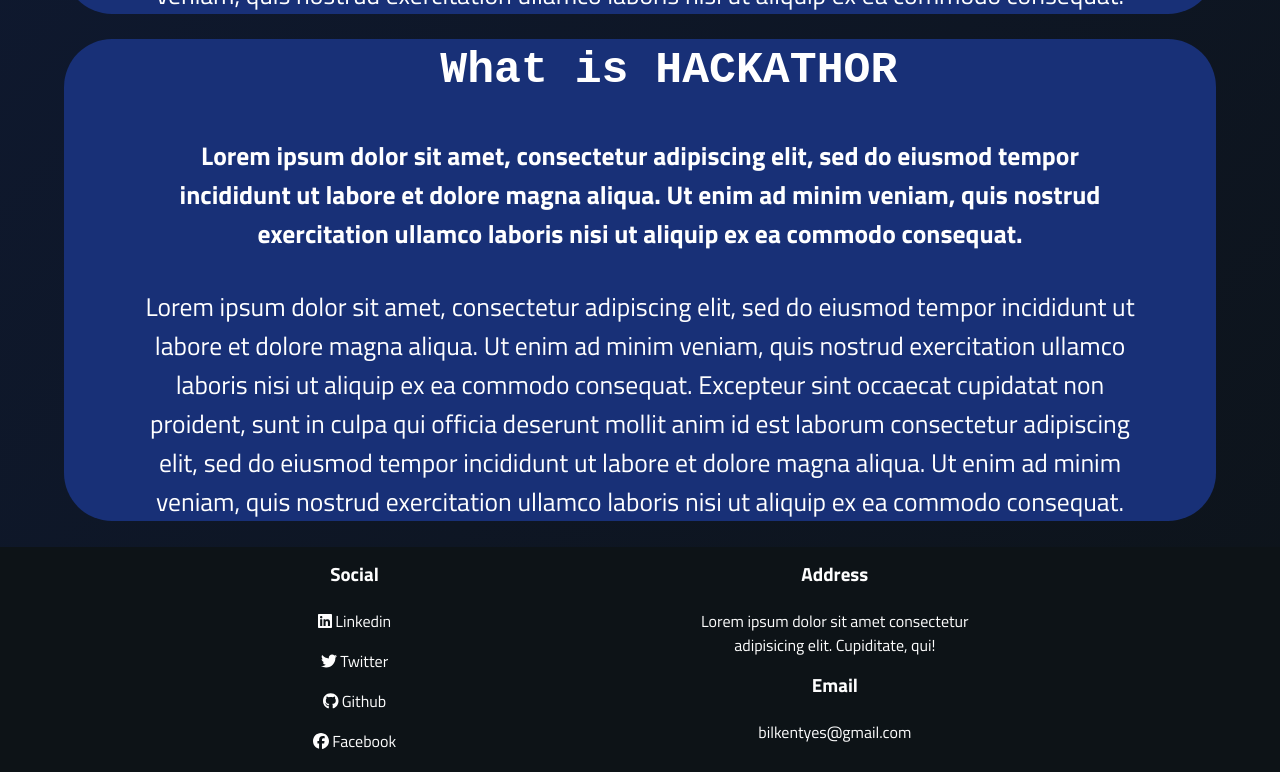
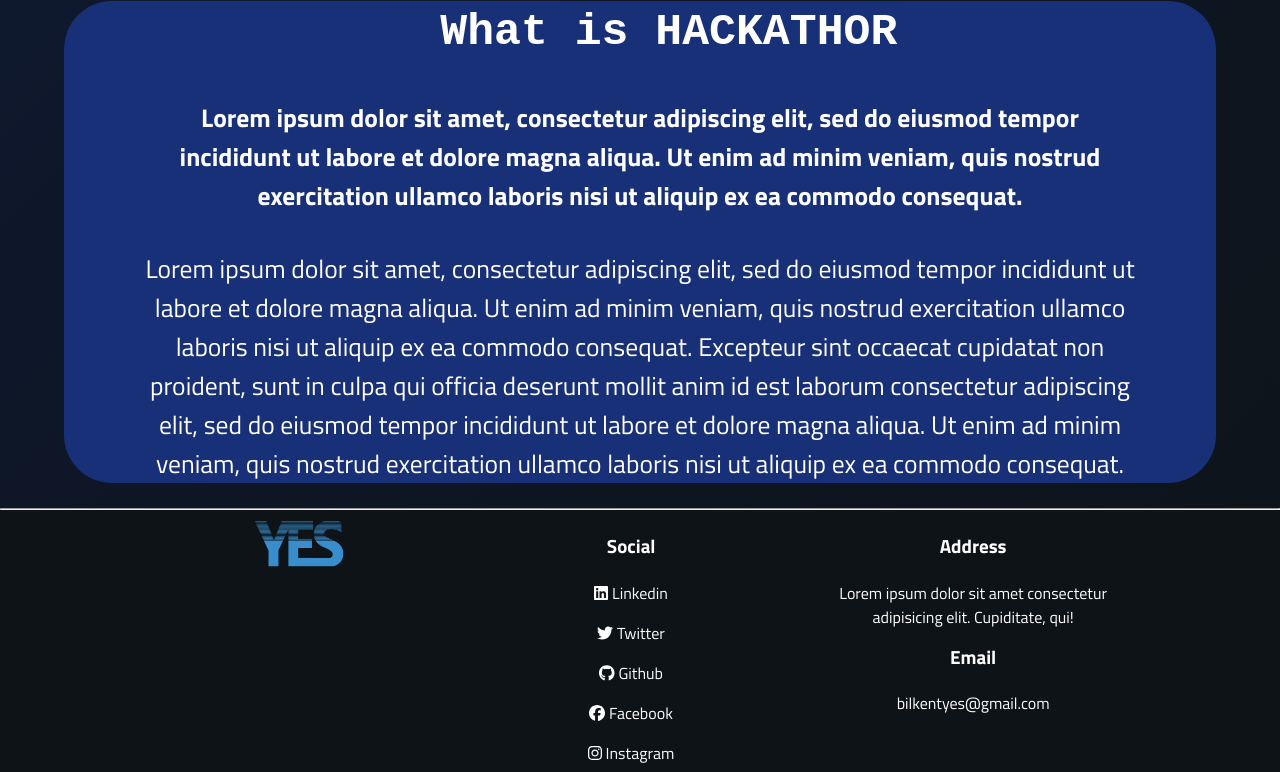
Before and after one commit to erdemerdogdu/Hackathor-Website, a React (Create React App) app: page / in a window 1280 px wide. Shown: the part 2000-2772 px from the top of the page. Built offline with nearby package versions, Linux system fonts and the light colour scheme.

Commit message:
snapping and references from navbar

```diff
--- a/package.json
+++ b/package.json
@@ -12,6 +12,8 @@
     "@testing-library/user-event": "^13.5.0",
     "react": "^18.2.0",
     "react-dom": "^18.2.0",
+    "react-router-dom": "^6.16.0",
+    "react-router-hash-link": "^2.4.3",
     "react-scripts": "5.0.1",
     "web-vitals": "^2.1.4"
   },
--- a/src/App.js
+++ b/src/App.js
@@ -1,4 +1,6 @@
 import "./App.css";
+import { HashLink as Link } from "react-router-hash-link";
+import {BrowserRouter, Route, Routes} from "react-router-dom"
 import Navbar from "./Components/Navbar";
 import Home from "./Components/Home";
 import Body from "./Components/Body";
--- a/src/CSS/Body.css
+++ b/src/CSS/Body.css
@@ -1,6 +1,8 @@
 .page2{
+
+    scroll-snap-align: start;
     margin: 0 5%;
-    padding-top: 5%;
+    padding-top: 2%;
 }
 
 .page2 .textdiv{
--- a/src/CSS/Footer.css
+++ b/src/CSS/Footer.css
@@ -37,9 +37,9 @@ footer {
   color: white;
 }
 
-footer img {
+img {
   max-width: 250px;
-  padding-right: 20px;
+  margin: auto;
   width: 40%;
 }
 
--- a/src/CSS/Home.css
+++ b/src/CSS/Home.css
@@ -12,6 +12,7 @@
   font-size: 8vw;
   color: white;
   text-align: center;
+  scroll-snap-align: end;
 }
 
 /* Unleash your code! */
@@ -32,6 +33,7 @@ h2 {
 
 .home-content-p {
   margin: 5px;
+  scroll-snap-align: center;
 }
 
 /* PC */
--- a/src/CSS/Navbar.css
+++ b/src/CSS/Navbar.css
@@ -1,4 +1,7 @@
-
+html {
+  scroll-behavior: smooth;
+  scroll-snap-type: y proximity;
+}
 
 @media (min-width:768px) {
   .header{
--- a/src/Components/Body.js
+++ b/src/Components/Body.js
@@ -3,7 +3,7 @@ import "../CSS/Body.css";
 
 function Body() {
   return (
-    <div class="page2">
+    <div class="page2" id="whatis">
       <div class="textdiv">
         <h2>What is HACKATHOR</h2>
         <div>
--- a/src/Components/Footer.js
+++ b/src/Components/Footer.js
@@ -6,8 +6,13 @@ import "../CSS/Footer.css"
 function Footer() {
   return (
     <div class="footer">
+      <hr />
       <div class="content">
-        <div class="social-media">
+      <div>
+        <img src={require("../Assets/yes.png")}></img>
+
+        </div>
+        <div class="social-media" id="footer">
           <h4>Social</h4>
           <p>
             <a href="#"><FontAwesomeIcon icon={faLinkedin} /> Linkedin</a>
@@ -34,13 +39,9 @@ function Footer() {
           <h4 class="mail">Email</h4>
           <p><a href="#">bilkentyes@gmail.com</a></p>
         </div>
+
       </div>
-      <footer>
-        <hr />
-        <img src={require("../Assets/yes.png")}></img>
-        <br />
-        © 2023 Bilkent YES
-      </footer>
+      © 2023 Bilkent YES
     </div>
   )
 }
--- a/src/Components/Navbar.js
+++ b/src/Components/Navbar.js
@@ -1,4 +1,5 @@
-import React, {useRef} from "react";
+import React, {useRef} from "react"
+import { Link } from "react-router-dom"
 import { FontAwesomeIcon } from '@fortawesome/react-fontawesome'
 import { faBars, faXmark } from '@fortawesome/free-solid-svg-icons'
 import "../CSS/Navbar.css";
@@ -25,10 +26,10 @@ function Navbar(props) {
       <header class="header">
         <a href="#" class="logo"><img src={require("../Assets/hackathor.png")} alt="logo"></img></a>
         <nav class="navbar">
-          <a href="#" class="">About</a>
+          <a href="#whatis" class="">About</a>
           <a href="#" class="">Photos</a>
           <a href="#" class="">Coordinators</a>
-          <a href="#" class="">Contact</a>
+          <a href="#footer" class="">Contact</a>
         </nav>
       </header>
     )
--- a/src/index.js
+++ b/src/index.js
@@ -2,9 +2,11 @@ import React from 'react';
 import ReactDOM from 'react-dom/client';
 import './index.css';
 import App from './App';
-
+import {BrowserRouter} from "react-router-dom"
 
 const root = ReactDOM.createRoot(document.getElementById('root'));
 root.render(
-    <App />
+    <BrowserRouter>
+        <App />
+    </BrowserRouter>
 );
```
Also changed, not shown: 1 other file (tests, documents, lock files or other folders).
